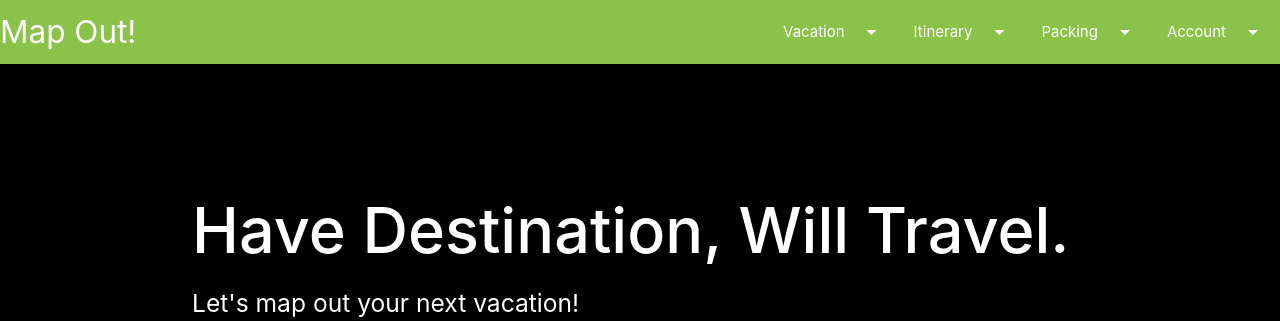
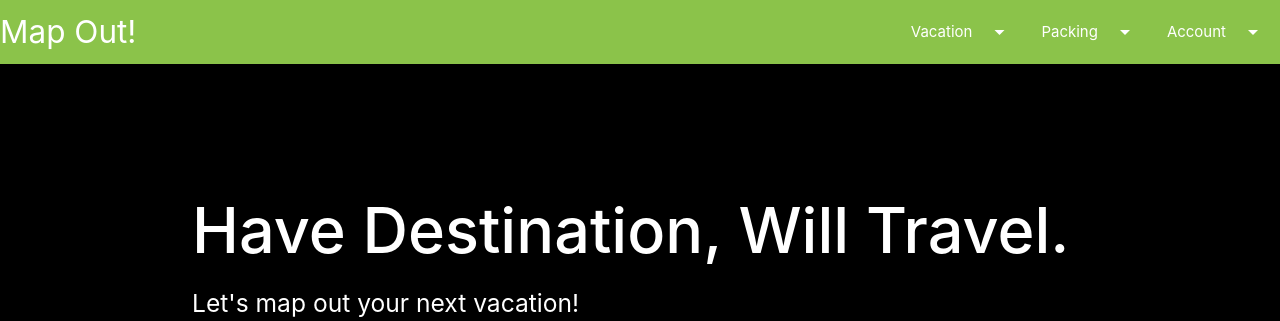
Before and after one commit to kitkatcode10/map-out, a Django app: page /about/ in a window 1280 px wide. Shown: the top 321 px of the page. Run offline with Django 3.2, Linux system fonts and the light colour scheme.

Commit message:
removed itinerary from navbar

```diff
--- a/main_app/templates/base.html
+++ b/main_app/templates/base.html
@@ -40,7 +40,6 @@
     <ul class="right hide-on-med-and-down">
       <li><a class="dropdown-trigger" href="/packing/create/" data-target="dropdown2">Vacation<i class="material-icons right">arrow_drop_down</i></a></li>
 
-      <li><a class="dropdown-trigger" href="/packing/create/" data-target="dropdown3">Itinerary<i class="material-icons right">arrow_drop_down</i></a></li>
       <li><a class="dropdown-trigger" href="/packing/create/" data-target="dropdown4">Packing<i class="material-icons right">arrow_drop_down</i></a></li>
       <!-- Dropdown Trigger -->
       <li><a class="dropdown-trigger" href="/packing/create/" data-target="dropdown1">Account<i class="material-icons right">arrow_drop_down</i></a></li>
```
